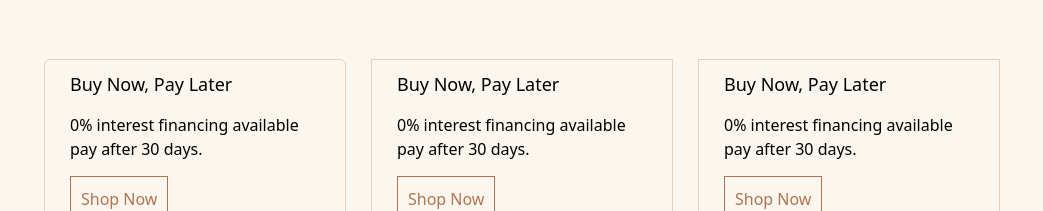
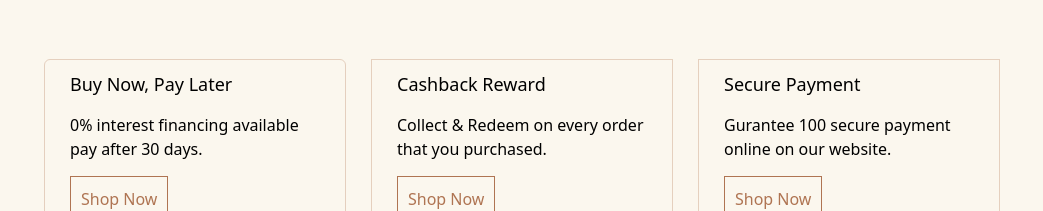
Before and after one commit to GULLAPALLIJYOTHIPRAKASH/Learn-Tailwind, a React (Vite) app: page / in a window 1280 px wide. Shown: the part 1093-1304 px from the top of the page, without its empty margins (118-1161 px from the left). Built offline with nearby package versions, Linux system fonts and the light colour scheme; a web font is replaced by a local one.

Commit message:
project-one myfashion site

```diff
--- a/src/Project-1/Project_one.jsx
+++ b/src/Project-1/Project_one.jsx
@@ -67,13 +67,13 @@ function Project_one(){
                     <button className="border-1 p-[10px]  border-[#AF7452] text-[#AF7452] focus:outline-none ">Shop Now</button>
                 </div>
                  <div className="card border-1 border-[#AF7452]/30    p-[10px_25px] ">
-                    <h1 className="text-lg font-medium mb-[15px]">Buy Now, Pay Later</h1>
-                    <p className="font-light mb-[15px] w-[250px]">0% interest financing available pay after 30 days.</p>
+                    <h1 className="text-lg font-medium mb-[15px]">Cashback Reward</h1>
+                    <p className="font-light mb-[15px] w-[250px]">Collect & Redeem on every order that you purchased.</p>
                     <button className="border-1 p-[10px]  border-[#AF7452] text-[#AF7452] focus:outline-none ">Shop Now</button>
                 </div>
                  <div className="card border-1 border-[#AF7452]/30    p-[10px_25px]  ">
-                    <h1 className="text-lg font-medium mb-[15px]">Buy Now, Pay Later</h1>
-                    <p className="font-light mb-[15px] w-[250px]">0% interest financing available pay after 30 days.</p>
+                    <h1 className="text-lg font-medium mb-[15px]">Secure Payment</h1>
+                    <p className="font-light mb-[15px] w-[250px]">Gurantee 100 secure payment online on our website.</p>
                     <button className="border-1 p-[10px]  border-[#AF7452] text-[#AF7452] focus:outline-none ">Shop Now</button>
                 </div>
             </section>
```
